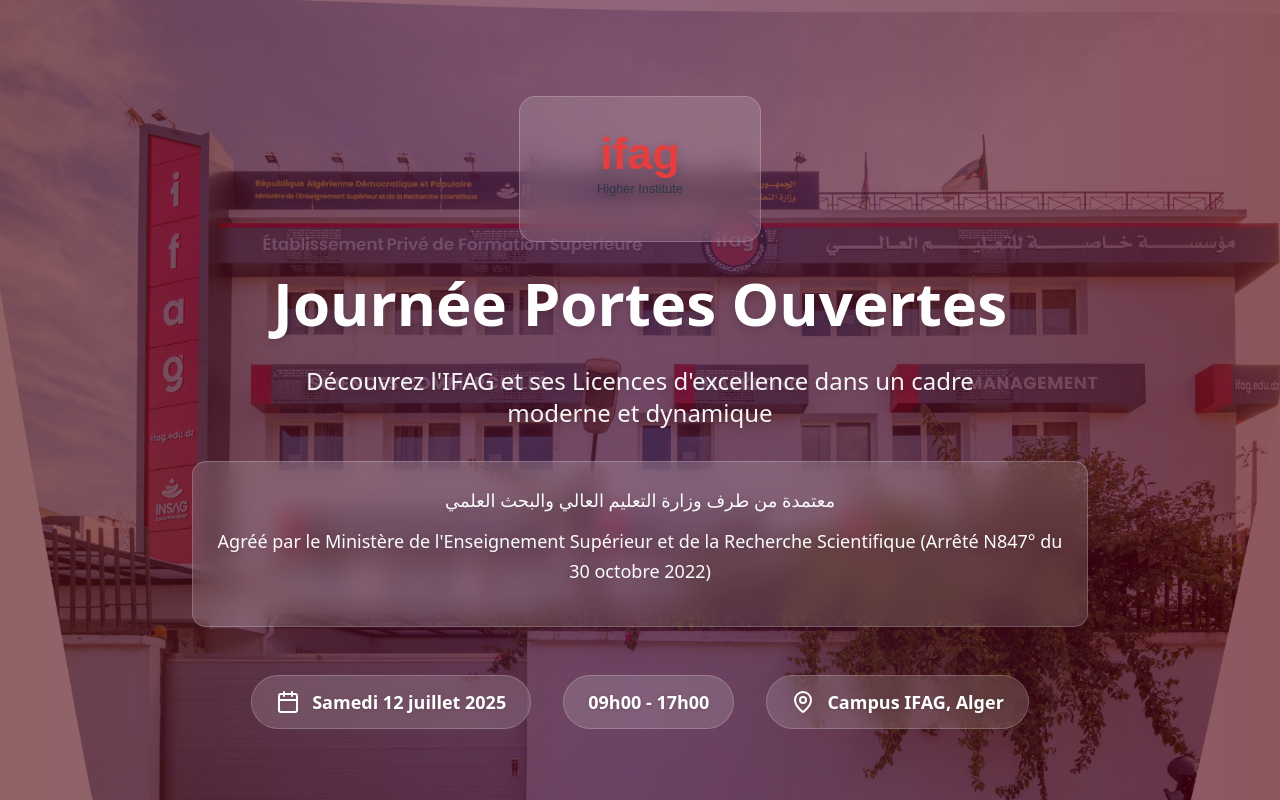
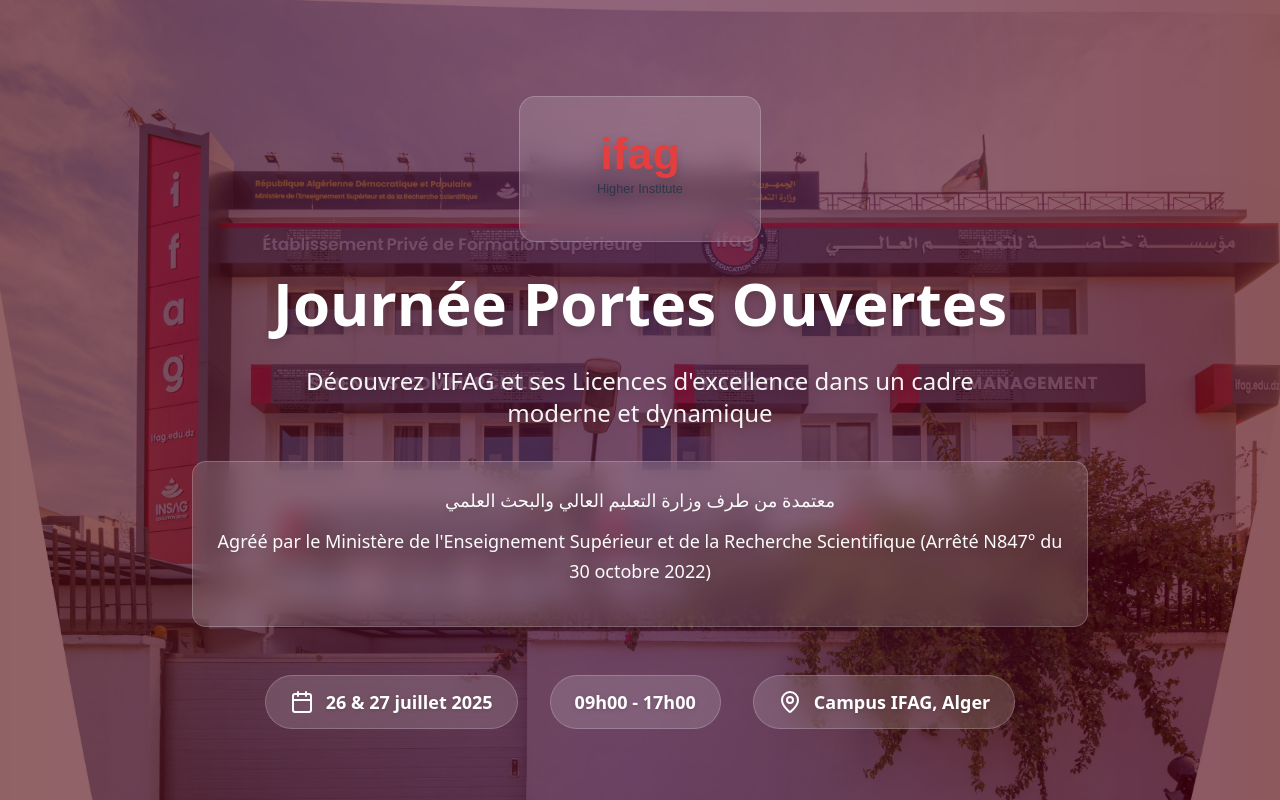
Before and after one commit to Abderyett/landing-ifag, a React (Vite) app in the folder frontend/: page / in a window 1280 px wide. Shown: the top 800 px of the page. Built offline with nearby package versions, Linux system fonts and the light colour scheme.

Commit message:
Update Form.tsx

```diff
--- a/frontend/src/Form.tsx
+++ b/frontend/src/Form.tsx
@@ -13,7 +13,7 @@
 		nomPrenom: '',
 		email: '',
 		mobile: '',
-		source: 'jpo12',
+		source: 'jpo26',
 		anneeDuBac: '',
 		specialite: '',
 		programme: '',
@@ -141,7 +141,7 @@
 						<div className='flex flex-col sm:flex-row items-center justify-center gap-3 sm:gap-4 md:gap-8 mb-8 sm:mb-12 text-sm sm:text-base md:text-lg px-2'>
 							<div className='flex items-center gap-2 sm:gap-3 bg-white/15 backdrop-blur-md rounded-full px-4 sm:px-6 py-2 sm:py-3 w-full sm:w-auto justify-center border border-white/20'>
 								<Calendar className='h-4 w-4 sm:h-5 sm:w-5 md:h-6 md:w-6' />
-								<span className='font-semibold text-center drop-shadow-sm'>Samedi 12 juillet 2025</span>
+								<span className='font-semibold text-center drop-shadow-sm'>26 & 27 juillet 2025</span>
 							</div>
 							<div className='flex items-center gap-2 sm:gap-3 bg-white/15 backdrop-blur-md rounded-full px-4 sm:px-6 py-2 sm:py-3 w-full sm:w-auto justify-center border border-white/20'>
 								<span className='font-semibold drop-shadow-sm'>09h00 - 17h00</span>
@@ -588,7 +588,7 @@
 										<Calendar className='h-3 w-3 sm:h-4 sm:w-4 text-red-400' />
 										<span className='font-semibold text-sm sm:text-base'>Date</span>
 									</div>
-									<p className='text-sm sm:text-base'>Samedi 12 juillet 2025</p>
+									<p className='text-sm sm:text-base'>26 & 27 Juillet 2025</p>
 								</div>
 								<div className='bg-red-500/20 rounded-lg p-3 sm:p-4 border border-red-500/30'>
 									<div className='flex items-center gap-2 mb-2'>
```
